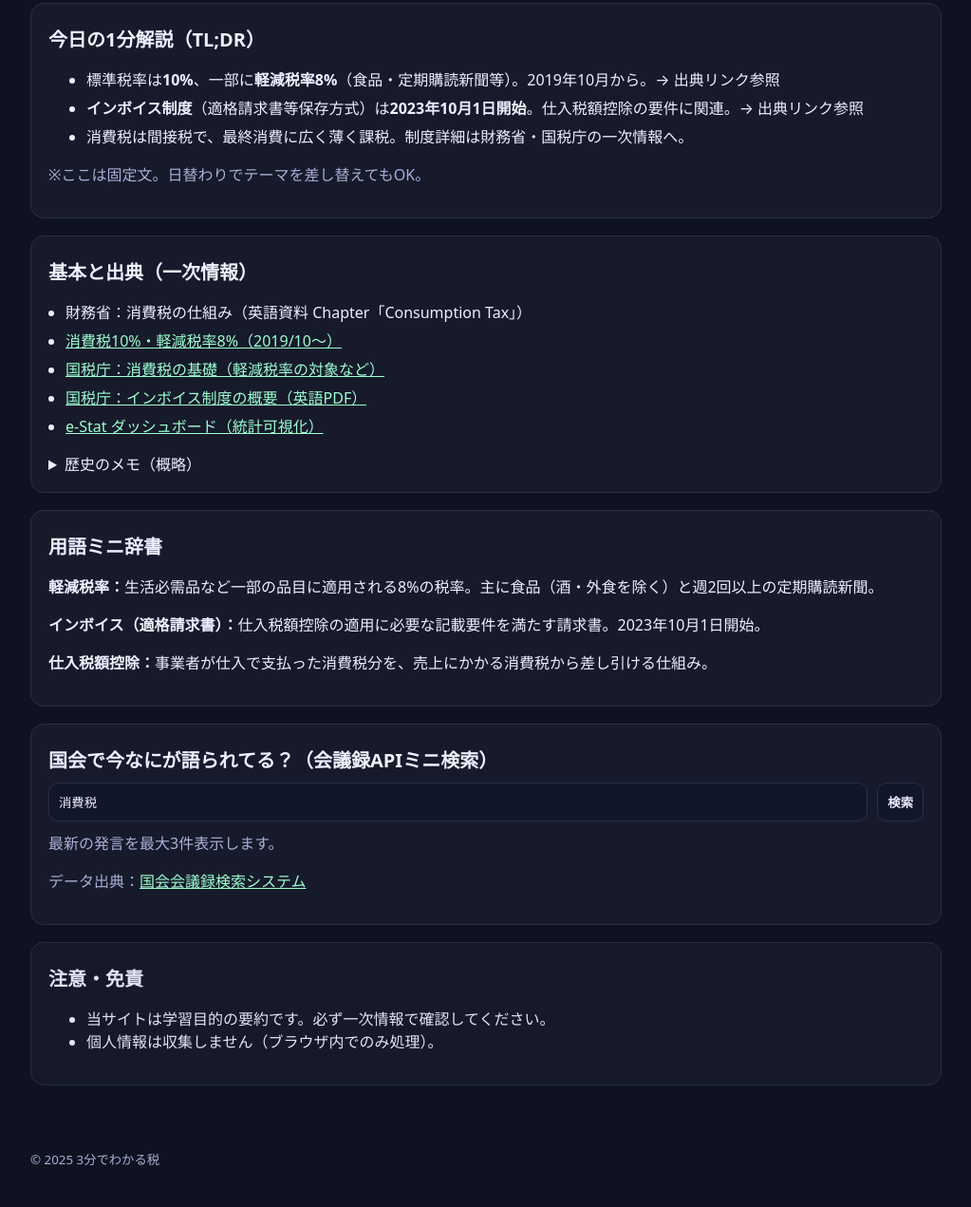
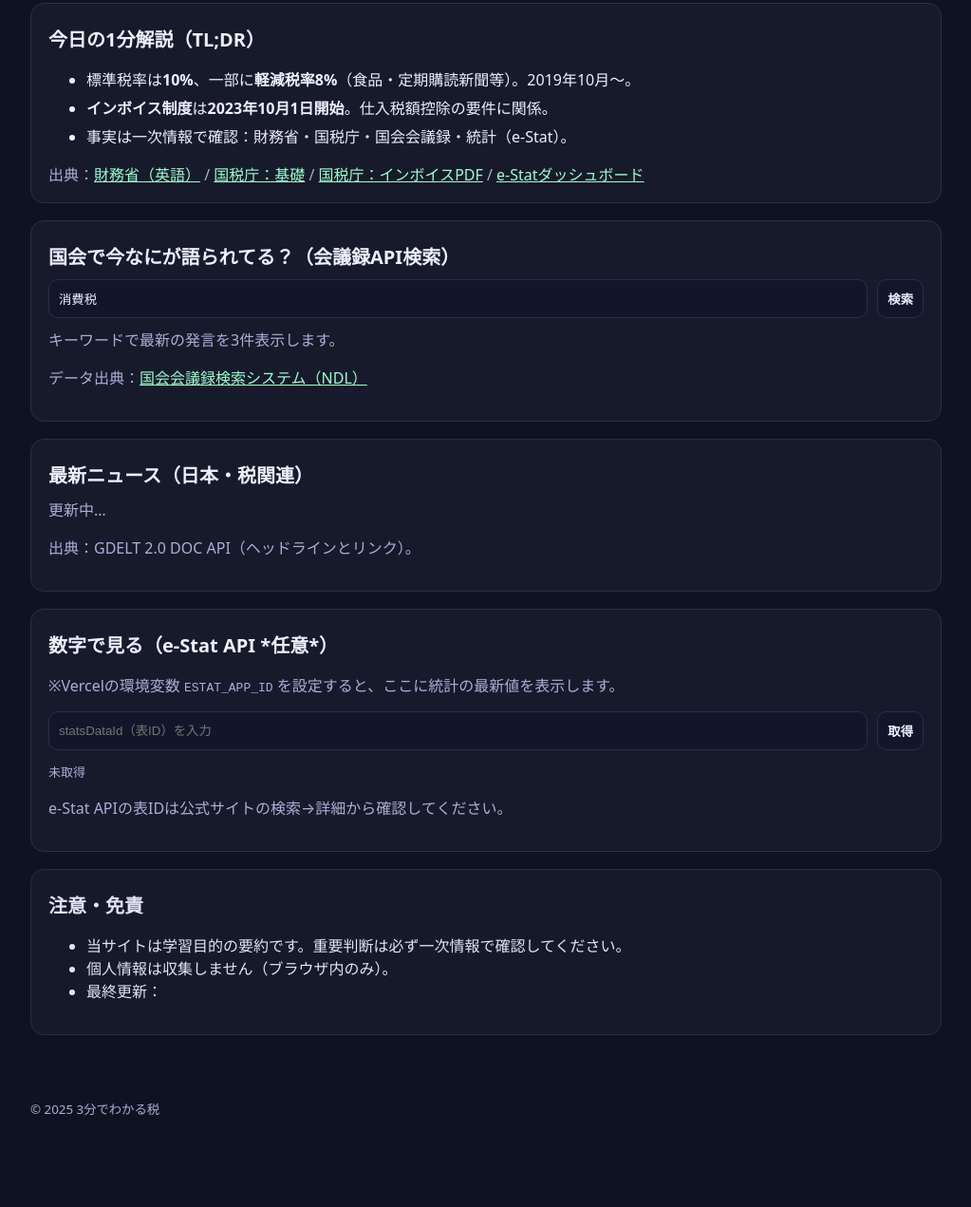
Before and after one commit to atena-77/politics-site, a plain HTML site: page index.html in a window 1280 px wide. Shown: the part 154-1425 px from the top of the page at 95% size, without its empty margins (128-1151 px from the left). After the commit the page ends 1372 px from the top, so only its background shows below. Drawn offline with Linux system fonts and the light colour scheme.

Commit message:
Update index.html

```diff
--- a/index.html
+++ b/index.html
@@ -4,8 +4,8 @@
   <meta charset="utf-8" />
   <meta name="viewport" content="width=device-width,initial-scale=1" />
   <title>3分でわかる税（消費税）</title>
-  <meta name="description" content="消費税の超要点を3分で。基本・軽減税率・インボイス、一次情報へのリンク付き。">
-  <link rel="stylesheet" href="style.css" />
+  <meta name="description" content="消費税の要点＋一次情報リンク＋最新の発言とニュースを3分で。">
+  <link rel="stylesheet" href="/style.css" />
 </head>
 <body>
   <header class="wrap">
@@ -14,63 +14,69 @@
   </header>
 
   <main class="wrap">
+
     <!-- TL;DR -->
     <section class="card">
       <h2>今日の1分解説（TL;DR）</h2>
       <ul class="tldr">
-        <li>標準税率は<strong>10%</strong>、一部に<strong>軽減税率8%</strong>（食品・定期購読新聞等）。2019年10月から。→ 出典リンク参照</li>
-        <li><strong>インボイス制度</strong>（適格請求書等保存方式）は<strong>2023年10月1日開始</strong>。仕入税額控除の要件に関連。→ 出典リンク参照</li>
-        <li>消費税は間接税で、最終消費に広く薄く課税。制度詳細は財務省・国税庁の一次情報へ。</li>
+        <li>標準税率は<strong>10%</strong>、一部に<strong>軽減税率8%</strong>（食品・定期購読新聞等）。2019年10月〜。</li>
+        <li><strong>インボイス制度</strong>は<strong>2023年10月1日開始</strong>。仕入税額控除の要件に関係。</li>
+        <li>事実は一次情報で確認：財務省・国税庁・国会会議録・統計（e-Stat）。</li>
       </ul>
-      <p class="muted">※ここは固定文。日替わりでテーマを差し替えてもOK。</p>
+      <div class="mini muted">
+        出典：<a href="https://www.mof.go.jp/english/policy/tax_policy/consumption_tax/index.html" target="_blank" rel="noopener">財務省（英語）</a> /
+        <a href="https://www.nta.go.jp/english/taxes/consumption_tax/01.htm" target="_blank" rel="noopener">国税庁：基礎</a> /
+        <a href="https://www.nta.go.jp/english/taxes/consumption_tax/pdf/2023/simplified_04.pdf" target="_blank" rel="noopener">国税庁：インボイスPDF</a> /
+        <a href="https://dashboard.e-stat.go.jp/graph?screenCode=00730" target="_blank" rel="noopener">e-Statダッシュボード</a>
+      </div>
     </section>
 
-    <!-- 基本＆リンク集 -->
+    <!-- 会議録ミニ検索 -->
     <section class="card">
-      <h2>基本と出典（一次情報）</h2>
-      <ul class="links">
-        <li>財務省：消費税の仕組み（英語資料 Chapter「Consumption Tax」）</li>
-        <li><a href="https://www.mof.go.jp/english/policy/tax_policy/consumption_tax/index.html" target="_blank" rel="noopener">消費税10%・軽減税率8%（2019/10〜）</a></li>
-        <li><a href="https://www.nta.go.jp/english/taxes/consumption_tax/01.htm" target="_blank" rel="noopener">国税庁：消費税の基礎（軽減税率の対象など）</a></li>
-        <li><a href="https://www.nta.go.jp/english/taxes/consumption_tax/pdf/2023/simplified_04.pdf" target="_blank" rel="noopener">国税庁：インボイス制度の概要（英語PDF）</a></li>
-        <li><a href="https://dashboard.e-stat.go.jp/en/" target="_blank" rel="noopener">e-Stat ダッシュボード（統計可視化）</a></li>
-      </ul>
-      <details class="mini">
-        <summary>歴史のメモ（概略）</summary>
-        <p>導入は1989年（3%）→ 1997年（5%）→ 2014年（8%）→ 2019年（10%）。</p>
-      </details>
+      <h2>国会で今なにが語られてる？（会議録API検索）</h2>
+      <div class="row">
+        <input id="kw" placeholder="例：消費税, 軽減税率, インボイス" value="消費税" />
+        <button id="search">検索</button>
+      </div>
+      <div id="speeches" class="list muted">キーワードで最新の発言を3件表示します。</div>
+      <p class="mini muted">データ出典：<a href="https://kokkai.ndl.go.jp/" target="_blank" rel="noopener">国会会議録検索システム（NDL）</a></p>
     </section>
 
-    <!-- 用語ミニ辞書 -->
+    <!-- ニュース（GDELT経由） -->
     <section class="card">
-      <h2>用語ミニ辞書</h2>
-      <p><strong>軽減税率：</strong>生活必需品など一部の品目に適用される8%の税率。主に食品（酒・外食を除く）と週2回以上の定期購読新聞。</p>
-      <p><strong>インボイス（適格請求書）：</strong>仕入税額控除の適用に必要な記載要件を満たす請求書。2023年10月1日開始。</p>
-      <p><strong>仕入税額控除：</strong>事業者が仕入で支払った消費税分を、売上にかかる消費税から差し引ける仕組み。</p>
+      <div class="flex-head">
+        <h2>最新ニュース（日本・税関連）</h2>
+        <div id="news-updated" class="muted mini">更新中…</div>
+      </div>
+      <div id="news" class="cards-grid"></div>
+      <p class="mini muted">出典：GDELT 2.0 DOC API（ヘッドラインとリンク）。</p>
     </section>
 
-    <!-- 国会会議録ミニ検索 -->
+    <!-- e-Stat（任意：鍵設定後に表示） -->
     <section class="card">
-      <h2>国会で今なにが語られてる？（会議録APIミニ検索）</h2>
+      <h2>数字で見る（e-Stat API *任意*）</h2>
+      <p class="muted mini">※Vercelの環境変数 <code>ESTAT_APP_ID</code> を設定すると、ここに統計の最新値を表示します。</p>
       <div class="row">
-        <input id="kw" placeholder="例：消費税, 軽減税率, インボイス" value="消費税">
-        <button id="search">検索</button>
+        <input id="estat-id" placeholder="statsDataId（表ID）を入力" />
+        <button id="estat-btn">取得</button>
       </div>
-      <div id="results" class="muted">最新の発言を最大3件表示します。</div>
-      <p class="muted">データ出典：<a href="https://kokkai.ndl.go.jp/" target="_blank" rel="noopener">国会会議録検索システム</a></p>
+      <pre id="estat-out" class="codebox muted">未取得</pre>
+      <p class="mini muted">e-Stat APIの表IDは公式サイトの検索→詳細から確認してください。</p>
     </section>
 
     <!-- 免責 -->
     <section class="card small">
       <h2>注意・免責</h2>
       <ul class="mini">
-        <li>当サイトは学習目的の要約です。必ず一次情報で確認してください。</li>
-        <li>個人情報は収集しません（ブラウザ内でのみ処理）。</li>
+        <li>当サイトは学習目的の要約です。重要判断は必ず一次情報で確認してください。</li>
+        <li>個人情報は収集しません（ブラウザ内のみ）。</li>
+        <li>最終更新：<span id="page-updated"></span></li>
       </ul>
     </section>
+
   </main>
 
   <footer class="wrap footer"><small>© 2025 3分でわかる税</small></footer>
-  <script src="script.js"></script>
+  <script src="/script.js"></script>
 </body>
 </html>
```
